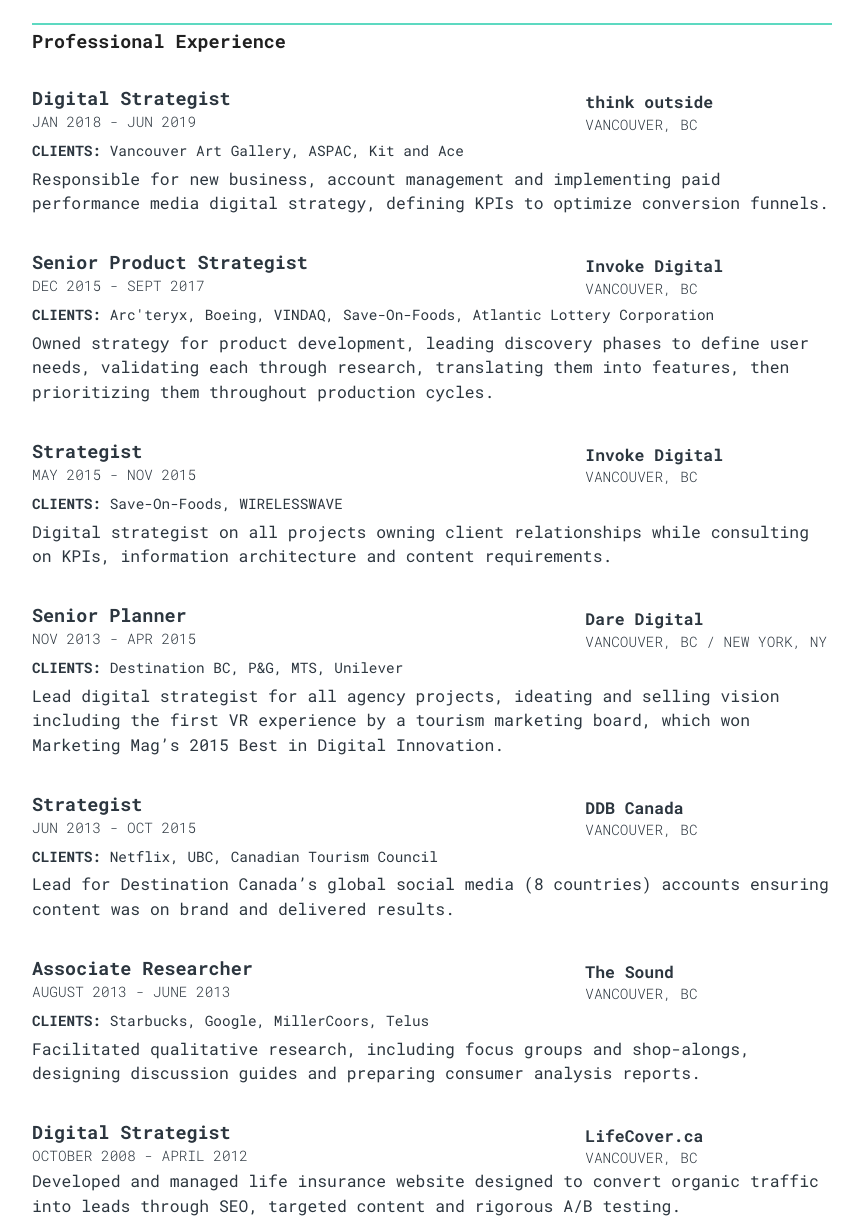
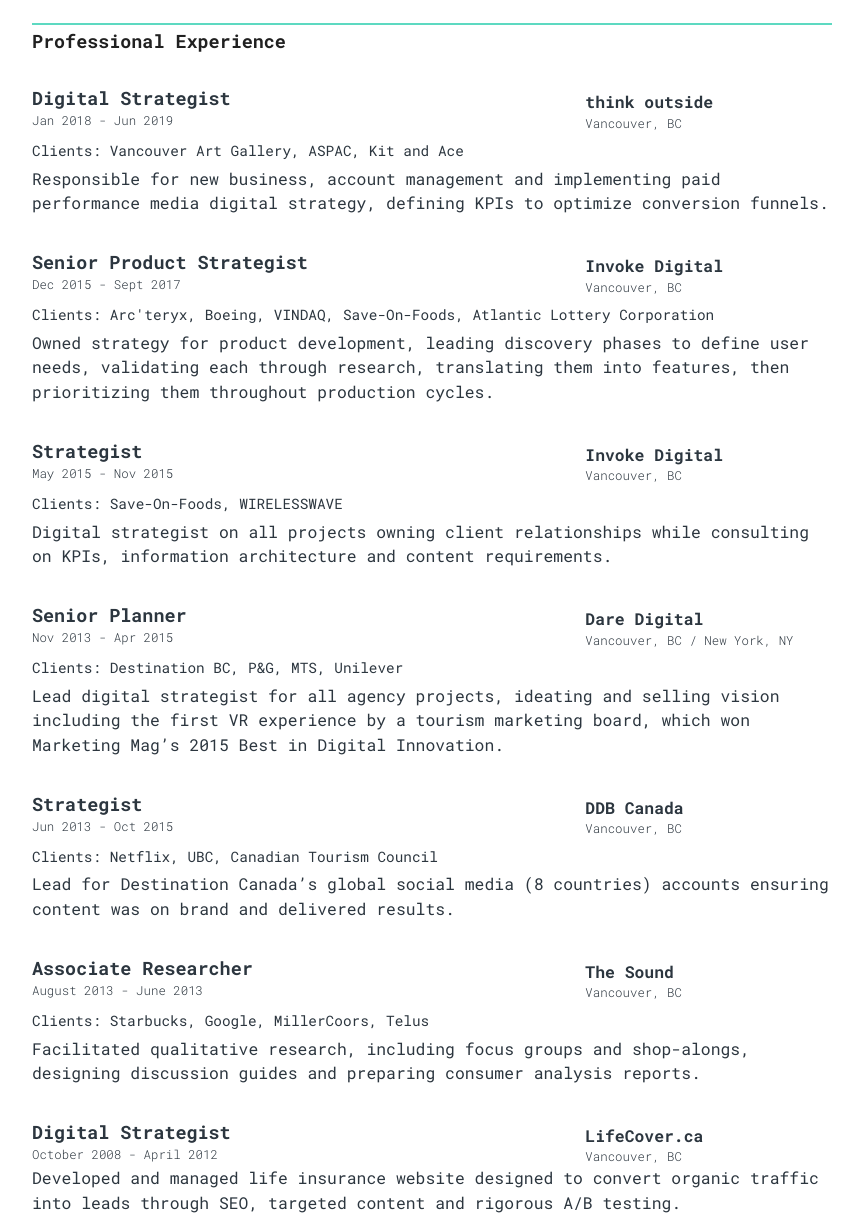
Before and after one commit to sdsog/sdsog.github.io, a plain HTML site: page index.html in a window 1280 px wide. Shown: the part 1017-2248 px from the top of the page, without its empty margins (208-1067 px from the left). Drawn offline with nearby package versions, Linux system fonts and the light colour scheme.

Commit message:
removes uuppercase in css

```diff
--- a/index.html
+++ b/index.html
@@ -325,8 +325,7 @@
             </div>
             <div class="col-sm experience-full-width-mobile">
               <p class="client-list"
-                ><strong>CLIENTS:</strong> Vancouver Art Gallery, ASPAC, Kit and
-                Ace</p
+                >Clients: Vancouver Art Gallery, ASPAC, Kit and Ace</p
               >
               <p class="experience-description">
                 Responsible for new business, account management and
@@ -347,8 +346,8 @@
             </div>
             <div class="col-sm experience-full-width-mobile">
               <p class="client-list"
-                ><strong>CLIENTS:</strong> Arc'teryx, Boeing, VINDAQ,
-                Save-On-Foods, Atlantic Lottery Corporation</p
+                >Clients: Arc'teryx, Boeing, VINDAQ, Save-On-Foods, Atlantic
+                Lottery Corporation</p
               >
               <p class="experience-description">
                 Owned strategy for product development, leading discovery phases
@@ -369,9 +368,7 @@
               <p class="experience-city">Vancouver, BC</p>
             </div>
             <div class="col-sm experience-full-width-mobile">
-              <p class="client-list"
-                ><strong>CLIENTS:</strong> Save-On-Foods, WIRELESSWAVE
-              </p>
+              <p class="client-list">Clients: Save-On-Foods, WIRELESSWAVE </p>
               <p class="experience-description">
                 Digital strategist on all projects owning client relationships
                 while consulting on KPIs, information architecture and content
@@ -391,7 +388,7 @@
             </div>
             <div class="col-sm experience-full-width-mobile">
               <p class="client-list"
-                ><strong>CLIENTS:</strong> Destination BC, P&G, MTS, Unilever
+                >Clients: Destination BC, P&G, MTS, Unilever
               </p>
               <p class="experience-description">
                 Lead digital strategist for all agency projects, ideating and
@@ -413,8 +410,7 @@
             </div>
             <div class="col-sm experience-full-width-mobile">
               <p class="client-list"
-                ><strong>CLIENTS:</strong> Netflix, UBC, Canadian Tourism
-                Council</p
+                >Clients: Netflix, UBC, Canadian Tourism Council</p
               >
               <p class="experience-description">
                 Lead for Destination Canada’s global social media (8 countries)
@@ -434,8 +430,7 @@
             </div>
             <div class="col-sm experience-full-width-mobile">
               <p class="client-list"
-                ><strong>CLIENTS:</strong> Starbucks, Google, MillerCoors,
-                Telus</p
+                >Clients: Starbucks, Google, MillerCoors, Telus</p
               >
               <p class="experience-description">
                 Facilitated qualitative research, including focus groups and
--- a/styles/styles.css
+++ b/styles/styles.css
@@ -149,10 +149,8 @@ h2.section-header {
 .experience-rows .experience-dates {
   margin: 2px 0 0 0;
   padding: 0;
-  font-size: calc(8px + 0.5vw);
+  font-size: calc(6px + 0.5vw);
   font-weight: 300;
-  color: #2c363f;
-  text-transform: uppercase;
 }
 
 .experience-rows .experience-location {
@@ -165,16 +163,16 @@ h2.section-header {
 .experience-rows .experience-city {
   margin: 2px 0 0 0;
   padding: 0;
-  font-size: calc(8px + 0.5vw);
+  font-size: calc(6px + 0.5vw);
   font-weight: 300;
-  text-transform: uppercase;
   color: #2c363f;
 }
 
 .experience-rows p.client-list {
   font-size: calc(8px + 0.5vw);
+  font-size: calc(8px + 0.5vw);
   line-height: 1.5;
-  margin: 5px 0 5px 0;
+  margin: 8px 0 5px 0;
   color: #2c363f;
 }
 
@@ -283,6 +281,10 @@ h2.section-header {
 
 #experience {
   margin-bottom: 10px;
+}
+
+#education p.experience-description {
+  margin: 12px 0 10px 0;
 }
 
 @media only screen and (max-width: 2500px) {
```
